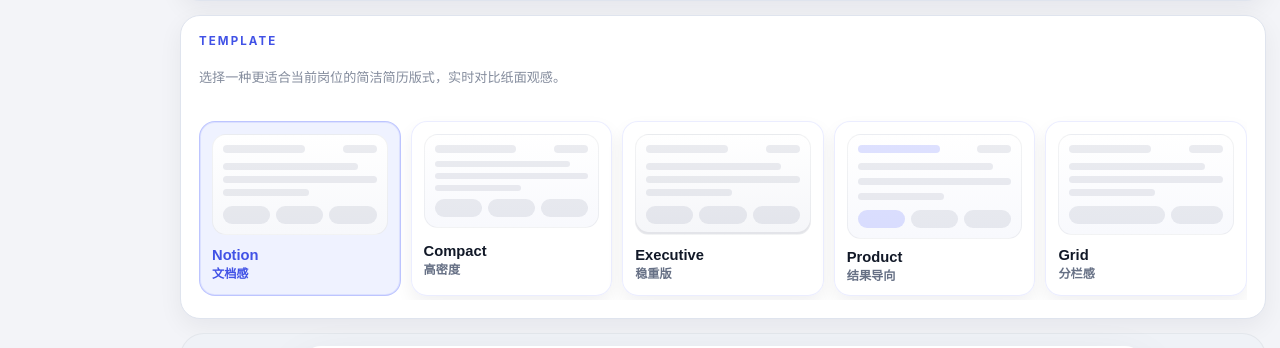
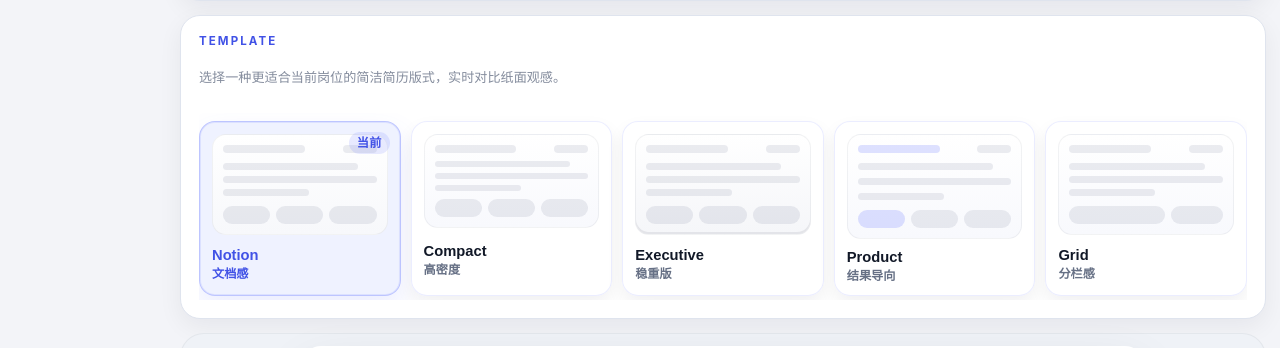
Before and after one commit to hxgame-dog/opscareer, a Next.js app: page /resume/builder in a window 1280 px wide. Shown: the part 1065-1413 px from the top of the page. Built offline with nearby package versions, Linux system fonts and the light colour scheme; no server answers; the database is empty; sample sign-in values are in the browser's storage.

Commit message:
Polish resume template cards

```diff
--- a/app/components/resume-builder-page.tsx
+++ b/app/components/resume-builder-page.tsx
@@ -504,6 +504,7 @@ export function ResumeBuilderPage({
                       className={previewTemplate === option.value ? 'builder-template-tab is-active' : 'builder-template-tab'}
                       onClick={() => setPreviewTemplate(option.value)}
                     >
+                      {previewTemplate === option.value ? <span className="builder-template-current-badge">当前</span> : null}
                       <TemplateThumbnail template={option.value} />
                       <div className="builder-template-tab-copy">
                         <strong>{option.label}</strong>
--- a/app/globals.css
+++ b/app/globals.css
@@ -3479,6 +3479,7 @@ button:not(:disabled):active,
 }
 
 .builder-template-tab {
+  position: relative;
   display: grid;
   gap: 10px;
   padding: 12px;
@@ -3491,7 +3492,8 @@ button:not(:disabled):active,
     border-color 140ms ease,
     background 140ms ease,
     color 140ms ease,
-    transform 140ms ease;
+    transform 140ms ease,
+    box-shadow 180ms ease;
 }
 
 .builder-template-tab strong {
@@ -3512,18 +3514,38 @@ button:not(:disabled):active,
 .builder-template-tab:hover {
   border-color: rgba(91, 108, 255, 0.28);
   background: rgba(244, 246, 255, 0.96);
-  transform: translateY(-1px);
+  transform: translateY(-2px);
+  box-shadow: 0 10px 24px rgba(91, 108, 255, 0.08);
 }
 
 .builder-template-tab.is-active {
   border-color: rgba(91, 108, 255, 0.34);
   background: rgba(238, 241, 255, 0.92);
-  box-shadow: inset 0 0 0 1px rgba(91, 108, 255, 0.12);
+  box-shadow:
+    inset 0 0 0 1px rgba(91, 108, 255, 0.12),
+    0 14px 30px rgba(91, 108, 255, 0.12);
 }
 
 .builder-template-tab.is-active strong,
 .builder-template-tab.is-active span {
   color: var(--brand-strong);
+}
+
+.builder-template-current-badge {
+  position: absolute;
+  top: 10px;
+  right: 10px;
+  display: inline-flex;
+  align-items: center;
+  justify-content: center;
+  min-height: 22px;
+  padding: 0 8px;
+  border-radius: 999px;
+  background: rgba(91, 108, 255, 0.14);
+  color: var(--brand-strong);
+  font-size: 0.72rem;
+  font-weight: 700;
+  letter-spacing: 0.02em;
 }
 
 .builder-template-thumb {
```
